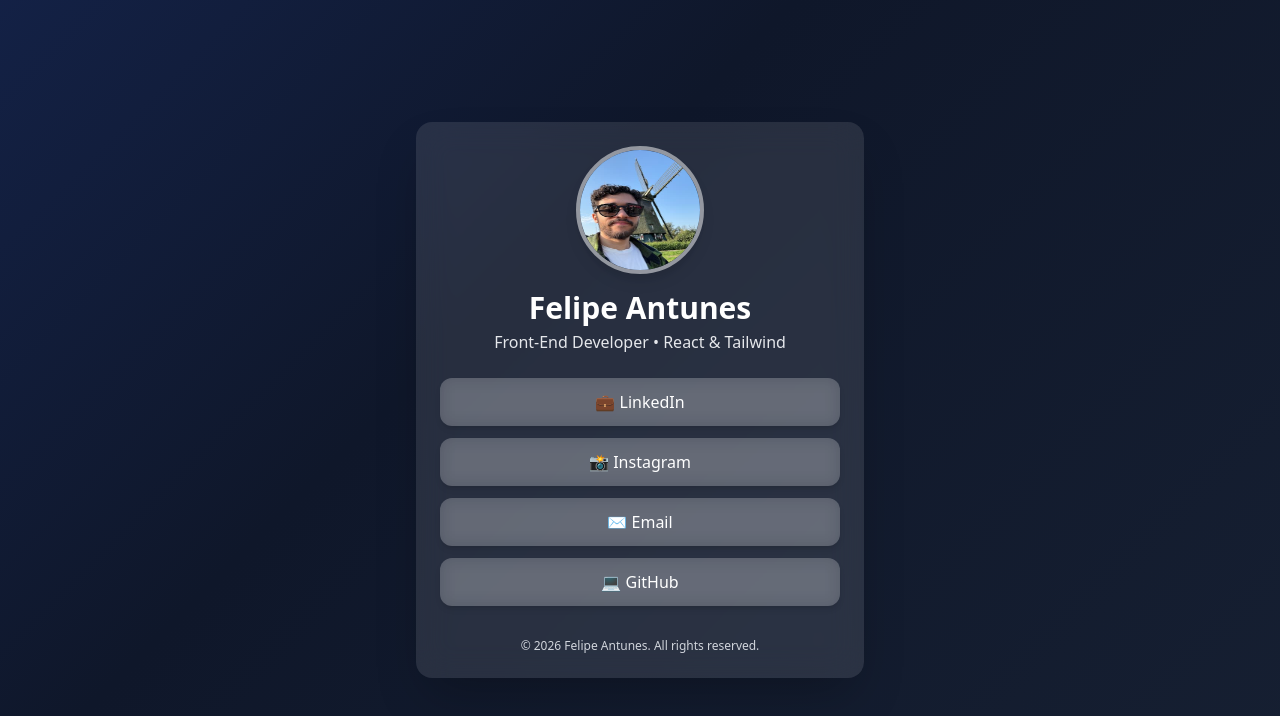
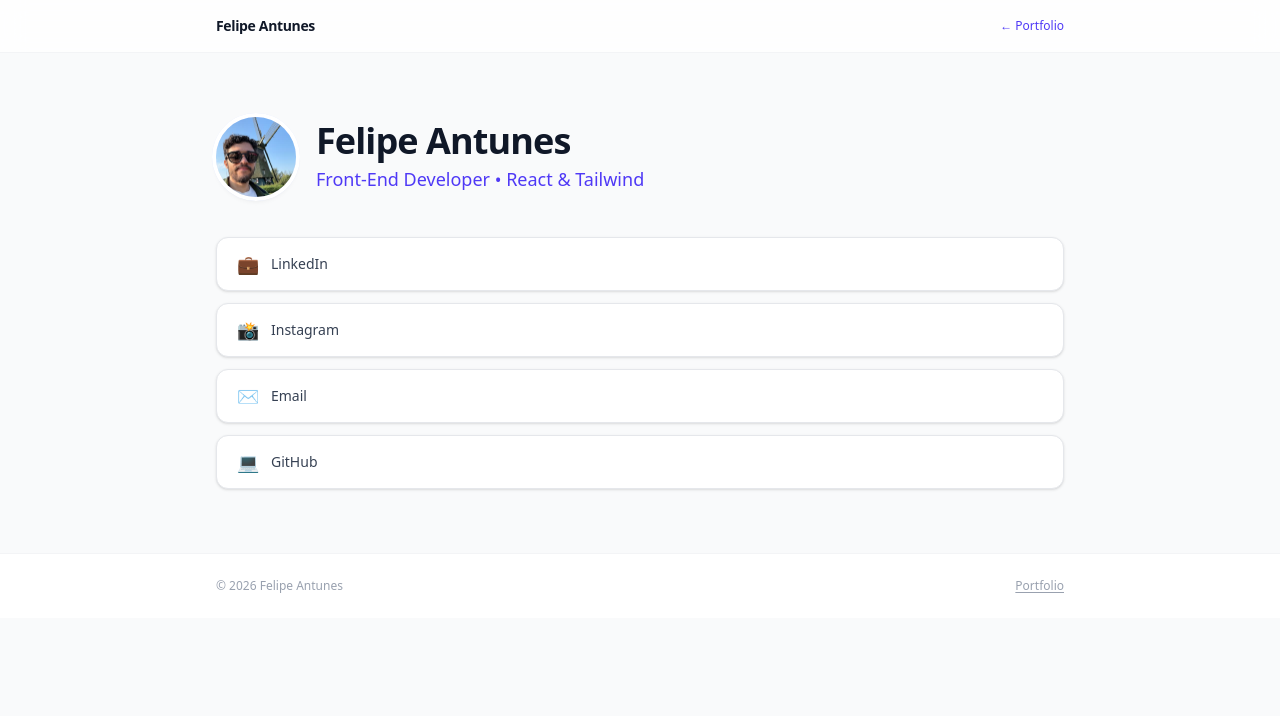
Before and after one commit to feantuns/contact, a website: page index.html in a window 1280 px wide. Drawn offline with nearby package versions, Linux system fonts and the light colour scheme.

Commit message:
refactor: reformulate contact page to match portfolio visual style

```diff
--- a/index.html
+++ b/index.html
@@ -6,84 +6,97 @@
     <link rel="icon" type="image/svg+xml" href="/contact/favicon.svg" />
     <script src="https://cdn.jsdelivr.net/npm/@tailwindcss/browser@4"></script>
     <title>Contact • Felipe Antunes</title>
-    <link rel="stylesheet" href="./index.css" />
-    <style>
-      /* Gradient animation */
-      @keyframes gradientMove {
-        0% {
-          background-position: 0% 50%;
-        }
-        50% {
-          background-position: 100% 50%;
-        }
-        100% {
-          background-position: 0% 50%;
-        }
-      }
-      .animated-gradient {
-        background: linear-gradient(-45deg, #1e293b, #0f172a, #1e3a8a, #312e81);
-        background-size: 400% 400%;
-        animation: gradientMove 15s ease infinite;
-      }
-    </style>
   </head>
-  <body class="animated-gradient h-full flex items-center justify-center p-4">
-    <main
-      class="w-full max-w-md text-center text-white backdrop-blur-lg bg-white/10 rounded-2xl shadow-2xl p-6 opacity-0 translate-y-4 transition duration-700 ease-out"
-      id="card"
+  <body class="min-h-screen bg-gray-50 text-gray-900 antialiased">
+
+    <!-- Header -->
+    <header class="sticky top-0 z-10 bg-white/80 backdrop-blur-md border-b border-gray-100">
+      <div class="max-w-4xl mx-auto px-6 py-4 flex items-center justify-between">
+        <span class="text-sm font-semibold tracking-tight text-gray-900">Felipe Antunes</span>
+        <a
+          href="https://feantuns.github.io/home/"
+          class="text-xs font-medium text-indigo-600 hover:text-indigo-700 transition-colors"
         >
-      <!-- Profile -->
+          ← Portfolio
+        </a>
+      </div>
+    </header>
+
+    <!-- Main -->
+    <main class="py-16">
+      <div class="max-w-4xl mx-auto px-6">
+        <section class="space-y-8">
+
+          <!-- Hero -->
+          <div class="flex items-center gap-5">
+            <div class="relative flex-shrink-0">
+              <div class="absolute inset-0 rounded-full bg-indigo-100 scale-110"></div>
               <img
                 src="./avatar.jpg"
                 alt="Felipe Antunes"
-        class="w-32 h-32 mx-auto rounded-full shadow-lg mb-4 border-4 border-white/50"
+                class="relative w-20 h-20 rounded-full object-cover shadow-md ring-4 ring-white"
+                loading="eager"
               />
-      <h1 class="text-3xl font-bold mb-1">Felipe Antunes</h1>
-      <p class="text-gray-200 mb-6">Front-End Developer • React & Tailwind</p>
+            </div>
+            <div>
+              <h1 class="text-4xl font-bold tracking-tight text-gray-900">Felipe Antunes</h1>
+              <p class="mt-1 text-lg text-indigo-600 font-medium">Front-End Developer • React &amp; Tailwind</p>
+            </div>
+          </div>
 
-      <!-- Links -->
-      <div class="space-y-3">
+          <!-- Contact links -->
+          <div class="space-y-3 pt-2">
             <a
               href="https://www.linkedin.com/in/feantuns/"
               target="_blank"
-          class="block backdrop-blur-sm bg-white/20 hover:bg-white/30 transition rounded-xl px-6 py-3 font-medium shadow-md"
+              rel="noreferrer"
+              class="flex items-center gap-3 w-full px-5 py-3 bg-white border border-gray-200 rounded-xl text-sm font-medium text-gray-700 hover:border-indigo-300 hover:bg-indigo-50 hover:text-indigo-700 transition-colors shadow-sm"
             >
-          💼 LinkedIn
+              <span class="text-lg" aria-hidden="true">💼</span> LinkedIn
             </a>
             <a
               href="https://www.instagram.com/fe.antune5/"
               target="_blank"
-          class="block backdrop-blur-sm bg-white/20 hover:bg-white/30 transition rounded-xl px-6 py-3 font-medium shadow-md"
+              rel="noreferrer"
+              class="flex items-center gap-3 w-full px-5 py-3 bg-white border border-gray-200 rounded-xl text-sm font-medium text-gray-700 hover:border-indigo-300 hover:bg-indigo-50 hover:text-indigo-700 transition-colors shadow-sm"
             >
-          📸 Instagram
+              <span class="text-lg" aria-hidden="true">📸</span> Instagram
             </a>
             <a
               href="mailto:sermoes-vimes91@icloud.com"
-          class="block backdrop-blur-sm bg-white/20 hover:bg-white/30 transition rounded-xl px-6 py-3 font-medium shadow-md"
+              class="flex items-center gap-3 w-full px-5 py-3 bg-white border border-gray-200 rounded-xl text-sm font-medium text-gray-700 hover:border-indigo-300 hover:bg-indigo-50 hover:text-indigo-700 transition-colors shadow-sm"
             >
-          ✉️ Email
+              <span class="text-lg" aria-hidden="true">✉️</span> Email
             </a>
             <a
               href="https://github.com/feantuns"
               target="_blank"
-          class="block backdrop-blur-sm bg-white/20 hover:bg-white/30 transition rounded-xl px-6 py-3 font-medium shadow-md"
+              rel="noreferrer"
+              class="flex items-center gap-3 w-full px-5 py-3 bg-white border border-gray-200 rounded-xl text-sm font-medium text-gray-700 hover:border-indigo-300 hover:bg-indigo-50 hover:text-indigo-700 transition-colors shadow-sm"
             >
-          💻 GitHub
+              <span class="text-lg" aria-hidden="true">💻</span> GitHub
             </a>
           </div>
 
+        </section>
+      </div>
+    </main>
+
     <!-- Footer -->
-      <p class="text-xs text-gray-300 mt-8">
-        © <span id="year"></span> Felipe Antunes. All rights reserved.
-      </p>
-    </main>
+    <footer class="border-t border-gray-100 bg-white">
+      <div class="max-w-4xl mx-auto px-6 py-6 flex items-center justify-between text-xs text-gray-400">
+        <span>© <span id="year"></span> Felipe Antunes</span>
+        <a
+          href="https://feantuns.github.io/home/"
+          class="hover:text-gray-600 transition-colors underline underline-offset-2"
+        >
+          Portfolio
+        </a>
+      </div>
+    </footer>
 
     <script>
       document.getElementById("year").textContent = new Date().getFullYear();
-      window.addEventListener("load", () => {
-        const card = document.getElementById("card");
-        card.classList.remove("opacity-0", "translate-y-4");
-      });
     </script>
   </body>
 </html>
```
Lines whose indentation alone changed are shown as unchanged.
